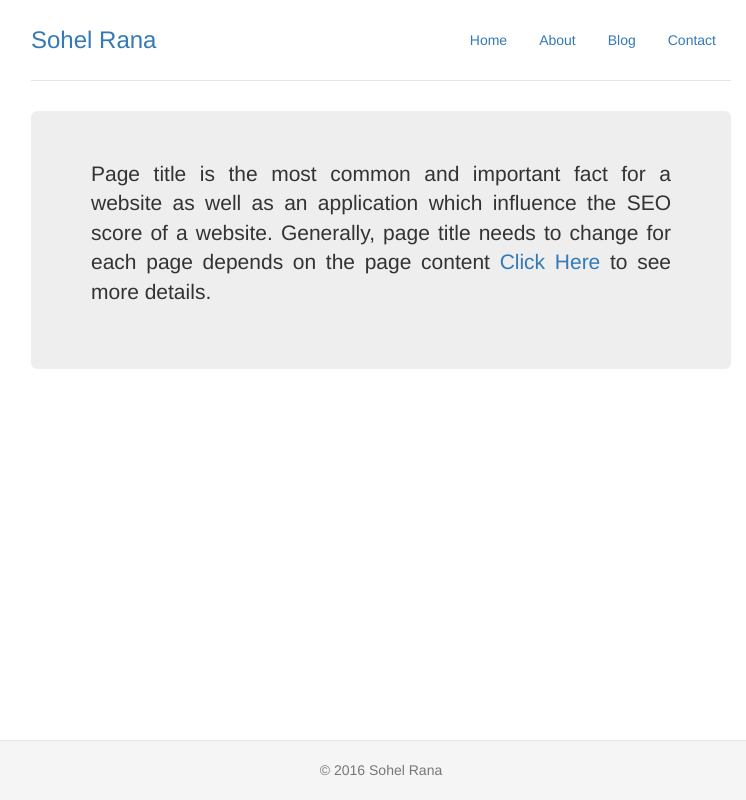
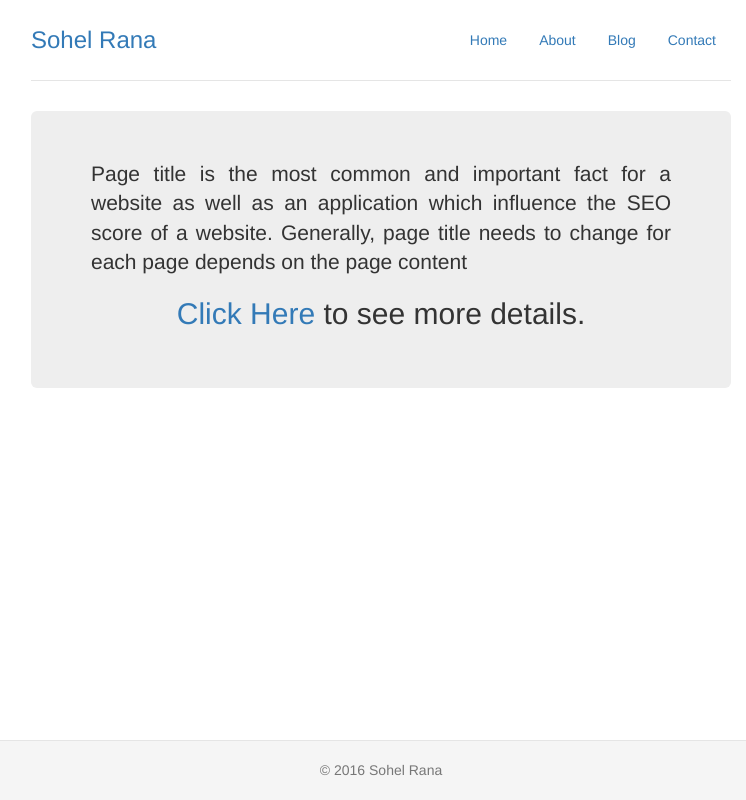
Before and after one commit to sohelrana820/dynamic-page-title-with-angular-js, a plain HTML site: page index.html in a window 1280 px wide. Shown: the whole page, without its empty margins (259-1005 px from the left). Drawn offline with nearby package versions, Linux system fonts and the light colour scheme; some packages are replaced by stand-ins of ours.

Commit message:
Crate pages

```diff
--- a/home.html
+++ b/home.html
@@ -1,6 +1,6 @@
 <div class="jumbotron">
     <p class="lead">
        Page title is the most common and important fact for a website as well as an application which influence the SEO score of a website. Generally, page title needs to change for each page depends on the page content
-        <a herf="http://blog.sohelrana.me/dynamic-page-title-with-angularjs/">Click Here</a> to see more details.
     </p>
+    <h2><a href="http://blog.sohelrana.me/dynamic-page-title-with-angularjs/">Click Here</a> to see more details.</h2>
 </div>
```
